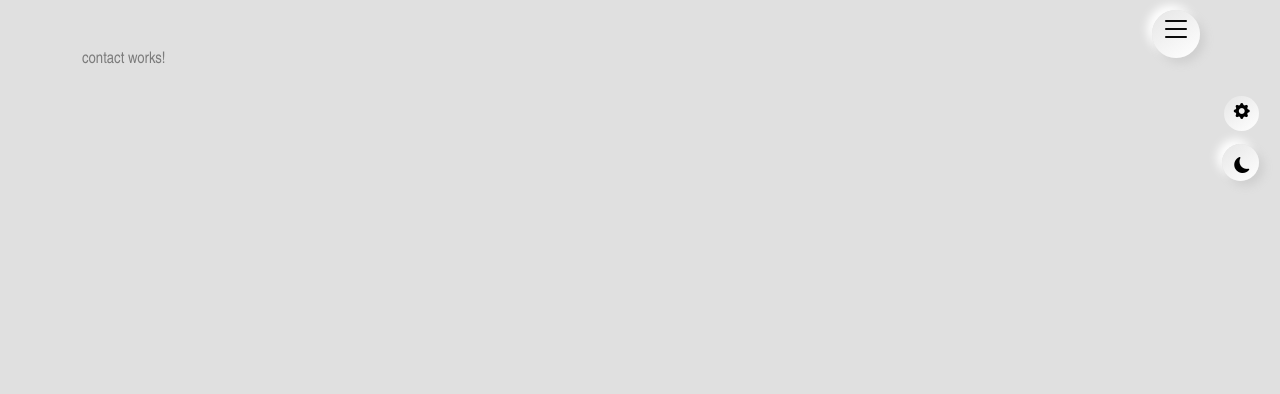
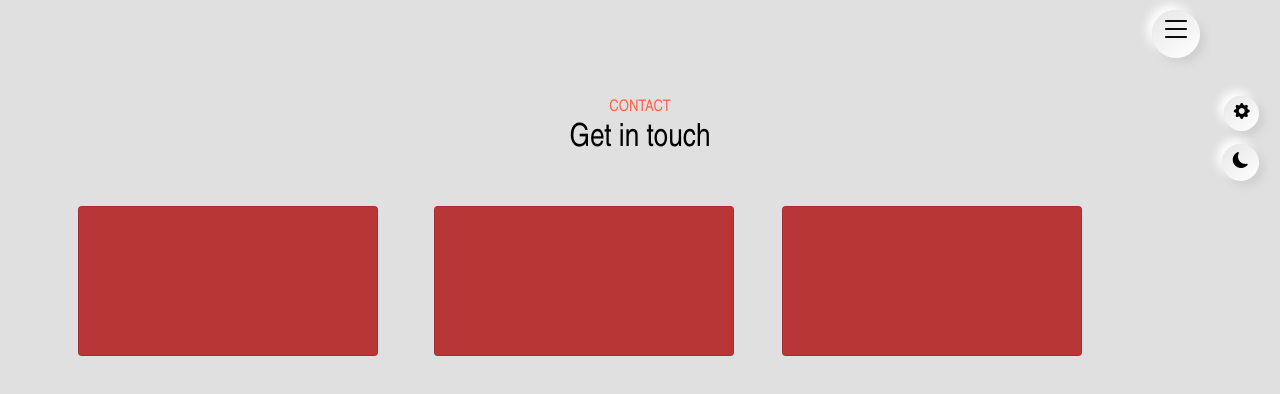
Before and after one commit to hellyaxs/MyPortifolio, an Angular app: page /contact in a window 1280 px wide. Shown: the top 394 px of the page. Built offline with nearby package versions, Linux system fonts and the light colour scheme.

Commit message:
sombras nos bottoes

```diff
--- a/src/app/shared/contact/contact.component.css
+++ b/src/app/shared/contact/contact.component.css
@@ -0,0 +1,17 @@
+.center > p{
+    color:tomato;
+    margin-bottom: 0rem;
+}
+
+.center{
+    width:100%;
+    text-align: center;
+    margin-top:2rem;
+    margin-bottom: 3rem;
+}
+.card{
+    z-index:0.8;
+    width: 300px;
+    height: 150px;
+    background: rgb(184, 54, 54);
+}
--- a/src/app/shared/contact/contact.component.html
+++ b/src/app/shared/contact/contact.component.html
@@ -1 +1,11 @@
-<p>contact works!</p>
+<div class="tracking-in-expand mt-5">
+    <div class="center">
+        <p>CONTACT</p>
+        <h2>Get in touch</h2>
+    </div>
+    <div class="row">
+        <div class="col-sm-4 mx-2 card"></div>
+        <div class="col-sm-4 mx-5 card"></div>
+        <div class="col-sm-4 card"></div>
+    </div>
+</div>
--- a/src/app/shared/home/home.component.css
+++ b/src/app/shared/home/home.component.css
@@ -66,10 +66,6 @@ h1{
     width: 40px;
     height: 40px;
 }
-.flex{
-    display:flex;
-}
-
 .rotate-center {
     position:absolute;
     top:3rem;
--- a/src/app/shared/home/home.component.html
+++ b/src/app/shared/home/home.component.html
@@ -21,7 +21,7 @@
             <div class="profile-img"></div>
             <div class="figure">
                 <svg viewBox="0 0 200 200" xmlns="http://www.w3.org/2000/svg">
-                    <path fill="#FF0066" d="M34.1,-52.1C38.7,-43.6,33.2,-26.3,40.2,-11.5C47.2,3.3,66.8,15.7,71.8,30.4C76.7,45.1,67.2,62.2,52.8,64.3C38.4,66.4,19.2,53.5,0.5,52.9C-18.2,52.2,-36.5,63.8,-42.5,59C-48.6,54.2,-42.4,33,-39.6,18.4C-36.7,3.8,-37,-4.2,-40.1,-18.8C-43.3,-33.4,-49.2,-54.6,-43,-62.6C-36.7,-70.6,-18.4,-65.4,-1.8,-62.9C14.7,-60.4,29.5,-60.6,34.1,-52.1Z" transform="translate(100 100)" />
+                    <path fill="#cc3a3b" d="M34.1,-52.1C38.7,-43.6,33.2,-26.3,40.2,-11.5C47.2,3.3,66.8,15.7,71.8,30.4C76.7,45.1,67.2,62.2,52.8,64.3C38.4,66.4,19.2,53.5,0.5,52.9C-18.2,52.2,-36.5,63.8,-42.5,59C-48.6,54.2,-42.4,33,-39.6,18.4C-36.7,3.8,-37,-4.2,-40.1,-18.8C-43.3,-33.4,-49.2,-54.6,-43,-62.6C-36.7,-70.6,-18.4,-65.4,-1.8,-62.9C14.7,-60.4,29.5,-60.6,34.1,-52.1Z" transform="translate(100 100)" />
                   </svg>
             </div>
     </div>
--- a/src/app/shared/settings-color/settings-color.component.html
+++ b/src/app/shared/settings-color/settings-color.component.html
@@ -1,5 +1,8 @@
 <button class="button-circle"(click)="modalCores()" id="Mymodal"><i class="bi bi-gear-fill pb-2"></i></button>
 
-<div class="modal-colores" *ngFor="let colors of colors">
-    <label class="colors" [style]="colors"></label>
+<div class="modal-colores">
+    <div class="container" *ngFor="let colors of colors">
+        <label class="colors" [style]="colors"></label>
+    </div>
+
 </div>
--- a/src/app/shared/theme/theme.component.css
+++ b/src/app/shared/theme/theme.component.css
@@ -1,4 +1,4 @@
-.button-primary{
+.button-circle{
     width: 37px;
     height: 37px;
     border-radius: 50%;
--- a/src/app/shared/theme/theme.component.html
+++ b/src/app/shared/theme/theme.component.html
@@ -1,3 +1,3 @@
 
-  <button class="button-primary" (click)="swicthTheme()"><i [class]="icon"></i>
+  <button class="button-circle" (click)="swicthTheme()"><i [class]="icon"></i>
 </button>
--- a/src/styles.css
+++ b/src/styles.css
@@ -50,9 +50,12 @@
     border-style: none;
     border-radius: 50%;
     background: var(--button-background);
+    box-shadow:   var(--button-box-shadow);
+    transition: all linear 200ms;
 
 }
 .button-circle:hover{
+    box-shadow:   var(--button-box-shadow);
     transform: scale(1.3);
     transition: all linear 200ms;
 
@@ -74,6 +77,7 @@ a{
   text-decoration:none;
   font-family: 'Source Sans 3', 'Arial Narrow', Arial, sans-serif;
   list-style-type: none;
+  z-index:0.5;
 }
 
 i.bi{
@@ -120,8 +124,6 @@ p{
     display: flex;
     z-index: 0.9;
     background-color:var(--backgroudvar);
-
-
 
 }
 .modal-show{
```
